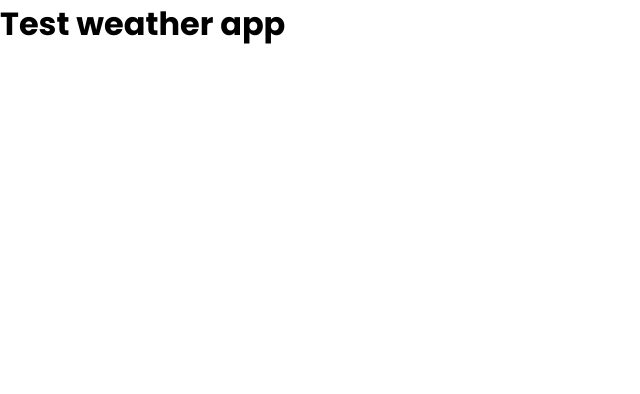
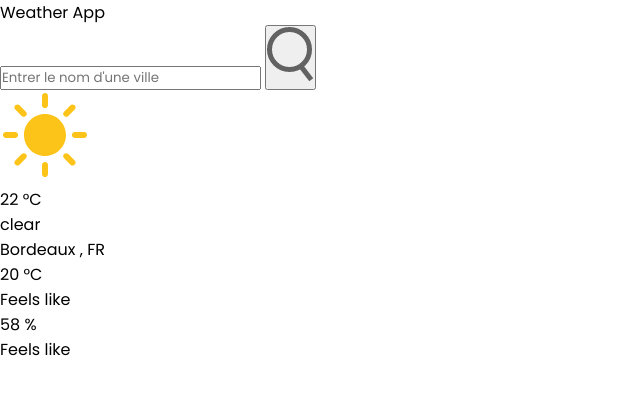
Before and after one commit to AndyRama/project_pj_02, a website: page index.html in a window 1280 px wide. Shown: the whole page, without its empty margins (0-640 px from the left). Drawn offline with Linux system fonts and the light colour scheme.

Commit message:
(feat) add search bar, create card-content and card-footer with fake data

```diff
--- a/index.html
+++ b/index.html
@@ -10,9 +10,60 @@
     <title>Weather Application web</title>
   </head>
   <body>
-    <h1>Test weather app</h1>
 
     <!-- Create weather input for select city [must have - feature 1] -->
+    <header>Weather App</header>
+
+      <section class="card-header">
+        <input
+          type="text"
+          placeholder="Entrer le nom d'une ville"
+          required
+          />
+        <button>
+          <img src="images/search.png" alt="search icon "></button>
+      </section>
+
+      <section class="card-content">
+        <img src="images/sun.svg" class="weather-icon" alt="image sun and cloud">
+        <div class="temp">
+          <span class="number">22</span>
+          <span class="deg">°</span>C
+        </div>
+        <div class="weather-description">clear</div>
+        <div class="location">
+          <!-- icon map -->
+          <span class="city">Bordeaux </span>
+          <span>,</span>
+          <span class="country">FR</span>
+        </div>
+
+      </section>
+
+      <section class="card-footer">
+        <div class="details">
+
+          <div class="col-left">
+            <!-- icon termo -->
+            <div class="temp">
+              <span class="number-2">20</span>
+              <span class="deg">°</span>C
+            </div>
+            <p>Feels like</p>
+          </div>
+
+          <div class="col-right">
+            <!-- icon water -->
+            <div class="humidity">
+              <span class="number-2">58</span>
+              <span class="taux">%</span>
+            </div>
+            <p>Feels like</p>
+          </div>
+          </div>
+        </div>
+      </section>
+
 
     <!-- Create file data city in config.js [sould have] -->
 
```
Also changed, not shown: images/search.png (added), style.css (line endings or trailing spaces).
